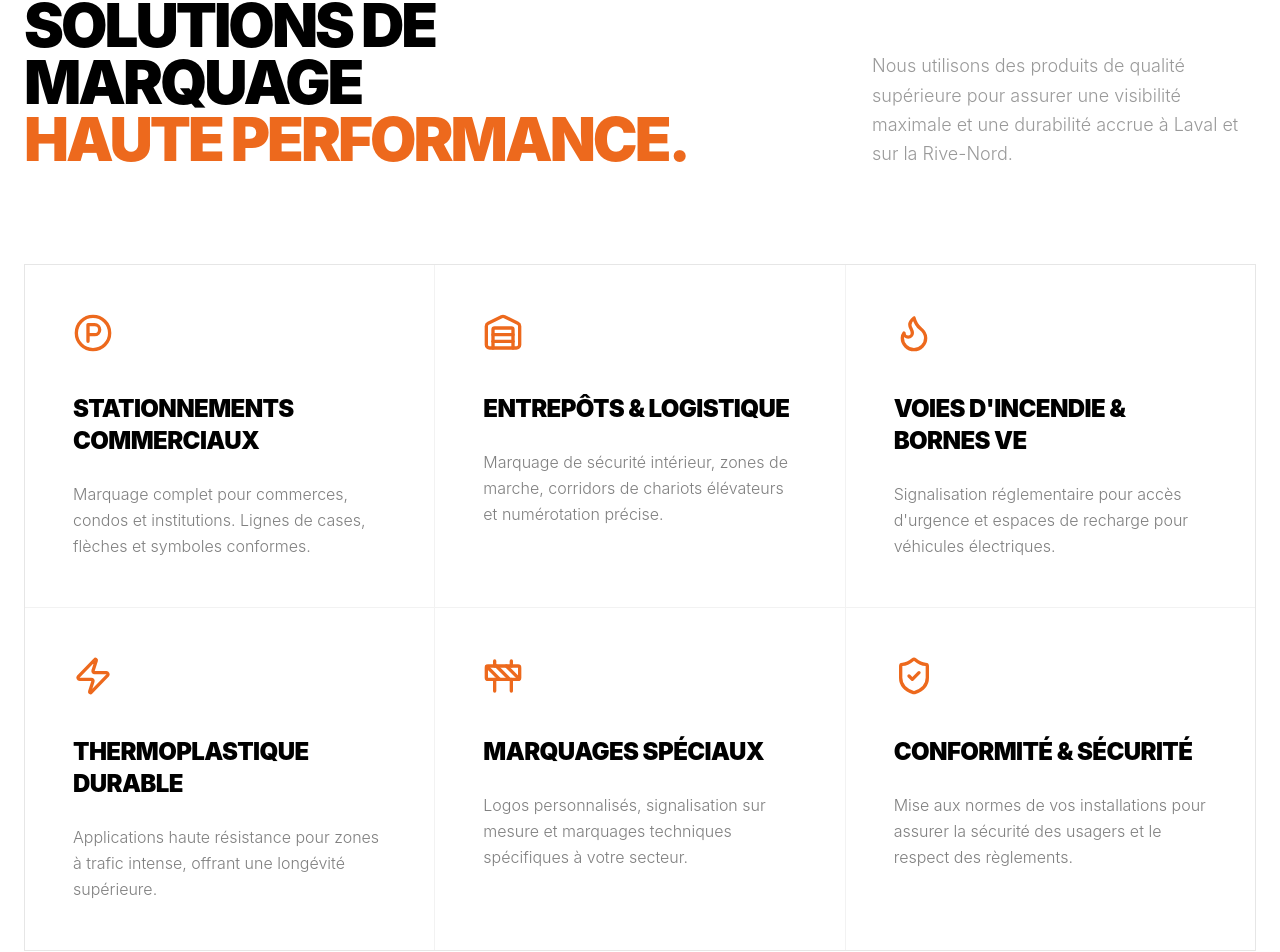
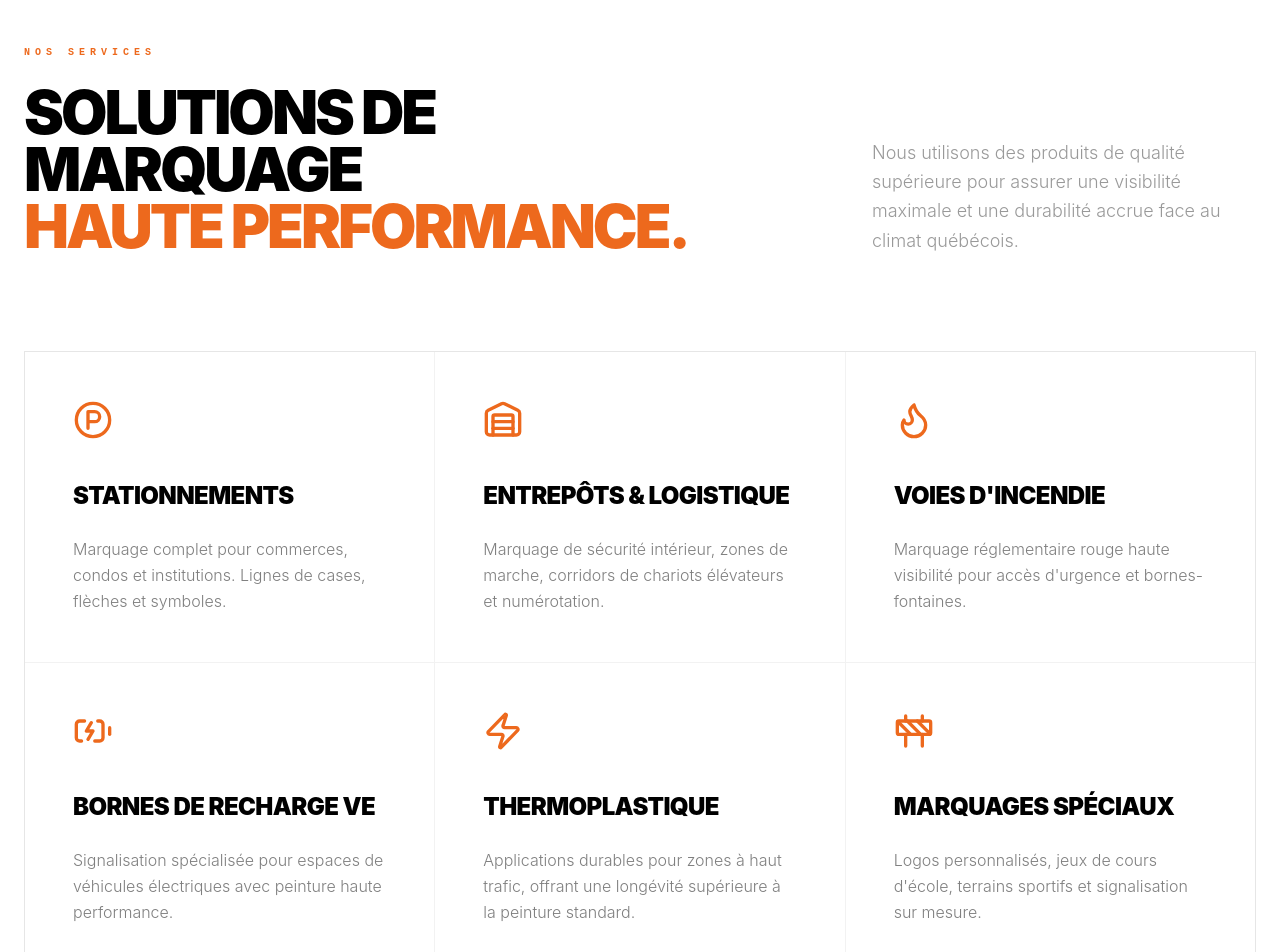
Before and after one commit to anon00/nordmarq-website, a React (Vite) app: page / in a window 1280 px wide. Shown: the part 1223-2175 px from the top of the page. Built offline with nearby package versions, Linux system fonts and the light colour scheme.

Commit message:
feat: Update hero section copy and button text
Refines the main hero section's headline and descriptive text to be more impactful and better reflect the commercial and compliant nature of the line marking services. Also updates the call-to-action button text for consistency.

```diff
--- a/src/App.tsx
+++ b/src/App.tsx
@@ -106,7 +106,7 @@ const Navbar = () => {
                 onClick={() => setIsOpen(false)}
                 className="mt-4 bg-nord-orange text-white px-10 py-5 text-sm font-black uppercase tracking-widest"
               >
-                Estimation gratuite
+                Soumission Gratuite
               </a>
             </div>
           </motion.div>
@@ -139,11 +139,11 @@ const Hero = () => {
             <span className="text-nord-orange font-mono text-[10px] font-black uppercase tracking-[0.5em]">Laval • Rive-Nord • Grand Montréal</span>
           </div>
           <h1 className="text-4xl sm:text-6xl md:text-8xl font-black text-white leading-[1.1] md:leading-[0.95] mb-8 md:mb-10 tracking-tighter uppercase">
-            MARQUAGE<br />
-            <span className="text-nord-orange">PROFESSIONNEL.</span>
+            MARQUAGE COMMERCIAL<br />
+            <span className="text-nord-orange">CLAIR & CONFORME.</span>
           </h1>
           <p className="text-base md:text-2xl text-white/60 mb-10 md:mb-14 font-light leading-relaxed max-w-2xl">
-            Traçage de lignes durable pour stationnements commerciaux et entrepôts industriels. Une exécution rigoureuse adaptée aux besoins des entreprises de Laval et de la Rive-Nord.
+            Optimisez la circulation et la sécurité de vos surfaces avec un traçage de lignes haute précision. Solutions durables pour stationnements et entrepôts à Laval et sur la Rive-Nord.
           </p>
           <div className="flex flex-col sm:flex-row gap-4 md:gap-6">
             <a href="#quote" className="group bg-nord-orange text-white px-10 md:px-12 py-5 md:py-6 font-black uppercase tracking-widest flex items-center justify-center gap-4 hover:bg-white hover:text-black transition-all text-xs md:text-sm">
@@ -172,13 +172,13 @@ const TrustBar = () => {
   ];
 
   return (
-    <div className="bg-black border-y border-white/10 py-12 md:py-16">
+    <div className="bg-black border-y border-white/10 py-12">
       <div className="max-w-7xl mx-auto px-6">
         <div className="grid grid-cols-2 md:grid-cols-4 gap-y-12 gap-x-6">
           {trustPoints.map((point, index) => (
             <div key={index} className="flex flex-col md:flex-row items-center justify-center gap-4 text-center md:text-left group">
               <div className="text-nord-orange group-hover:scale-110 transition-transform p-3 bg-white/5 rounded-full">{point.icon}</div>
-              <span className="text-[10px] font-black uppercase tracking-[0.2em] text-white/50 group-hover:text-white transition-colors max-w-[140px] md:max-w-none">{point.text}</span>
+              <span className="text-[10px] font-black uppercase tracking-[0.2em] text-white/50 group-hover:text-white transition-colors max-w-[120px] md:max-w-none">{point.text}</span>
             </div>
           ))}
         </div>
@@ -190,39 +190,39 @@ const TrustBar = () => {
 const Services = () => {
   const services = [
     {
-      title: "Stationnements Commerciaux",
-      desc: "Marquage complet pour commerces, condos et institutions. Lignes de cases, flèches et symboles conformes.",
+      title: "Stationnements",
+      desc: "Marquage complet pour commerces, condos et institutions. Lignes de cases, flèches et symboles.",
       icon: <ParkingCircle className="w-10 h-10" />,
     },
     {
       title: "Entrepôts & Logistique",
-      desc: "Marquage de sécurité intérieur, zones de marche, corridors de chariots élévateurs et numérotation précise.",
+      desc: "Marquage de sécurité intérieur, zones de marche, corridors de chariots élévateurs et numérotation.",
       icon: <Warehouse className="w-10 h-10" />,
     },
     {
-      title: "Voies d'Incendie & Bornes VE",
-      desc: "Signalisation réglementaire pour accès d'urgence et espaces de recharge pour véhicules électriques.",
+      title: "Voies d'Incendie",
+      desc: "Marquage réglementaire rouge haute visibilité pour accès d'urgence et bornes-fontaines.",
       icon: <Flame className="w-10 h-10" />,
     },
     {
-      title: "Thermoplastique Durable",
-      desc: "Applications haute résistance pour zones à trafic intense, offrant une longévité supérieure.",
+      title: "Bornes de Recharge VE",
+      desc: "Signalisation spécialisée pour espaces de véhicules électriques avec peinture haute performance.",
+      icon: <BatteryCharging className="w-10 h-10" />,
+    },
+    {
+      title: "Thermoplastique",
+      desc: "Applications durables pour zones à haut trafic, offrant une longévité supérieure à la peinture standard.",
       icon: <Zap className="w-10 h-10" />,
     },
     {
       title: "Marquages Spéciaux",
-      desc: "Logos personnalisés, signalisation sur mesure et marquages techniques spécifiques à votre secteur.",
+      desc: "Logos personnalisés, jeux de cours d'école, terrains sportifs et signalisation sur mesure.",
       icon: <Construction className="w-10 h-10" />,
-    },
-    {
-      title: "Conformité & Sécurité",
-      desc: "Mise aux normes de vos installations pour assurer la sécurité des usagers et le respect des règlements.",
-      icon: <ShieldCheck className="w-10 h-10" />,
     },
   ];
 
   return (
-    <section id="services" className="py-24 md:py-48 bg-white">
+    <section id="services" className="py-32 bg-white">
       <div className="max-w-7xl mx-auto px-6">
         <div className="flex flex-col md:flex-row justify-between items-end mb-24 gap-10">
           <div className="max-w-2xl">
@@ -232,13 +232,13 @@ const Services = () => {
             </h2>
           </div>
           <p className="text-black/40 max-w-sm font-light leading-relaxed text-lg">
-            Nous utilisons des produits de qualité supérieure pour assurer une visibilité maximale et une durabilité accrue à Laval et sur la Rive-Nord.
+            Nous utilisons des produits de qualité supérieure pour assurer une visibilité maximale et une durabilité accrue face au climat québécois.
           </p>
         </div>
 
         <div className="grid md:grid-cols-2 lg:grid-cols-3 gap-px bg-black/5 border border-black/5">
           {services.map((s, i) => (
-            <div key={i} className="bg-white p-10 md:p-12 hover:bg-black group transition-all duration-500">
+            <div key={i} className="bg-white p-12 hover:bg-black group transition-all duration-500">
               <div className="text-nord-orange mb-10 group-hover:scale-110 transition-transform duration-500 origin-left">
                 {s.icon}
               </div>
@@ -263,12 +263,12 @@ const Results = () => {
       desc: "Des lignes nettes et contrastées pour une compréhension immédiate des zones de circulation.",
     },
     {
+      title: "Sécurité Accrue",
+      desc: "Réduction des risques d'accidents grâce à une signalisation claire pour piétons et véhicules.",
+    },
+    {
       title: "Circulation Fluide",
       desc: "Optimisation de l'espace pour maximiser le nombre de cases et améliorer le flux du trafic.",
-    },
-    {
-      title: "Sécurité Accrue",
-      desc: "Réduction des risques d'accidents grâce à une signalisation claire pour piétons et véhicules.",
     },
     {
       title: "Zones Mieux Définies",
@@ -277,7 +277,7 @@ const Results = () => {
   ];
 
   return (
-    <section className="py-24 md:py-48 bg-black overflow-hidden">
+    <section className="py-32 md:py-48 bg-black overflow-hidden">
       <div className="max-w-7xl mx-auto px-6">
         <div className="grid lg:grid-cols-2 gap-20 items-center">
           <div>
@@ -324,23 +324,23 @@ const Process = () => {
   const steps = [
     {
       num: "01",
-      title: "Consultation",
-      desc: "Analyse de vos besoins spécifiques, mesure des surfaces et évaluation des contraintes techniques."
+      title: "Analyse & Planification",
+      desc: "Étude rigoureuse des plans, mesure des surfaces et établissement d'un calendrier d'intervention optimisé."
     },
     {
       num: "02",
-      title: "Planification",
-      desc: "Élaboration d'un plan de marquage optimisé et choix des matériaux selon l'usage de la surface."
+      title: "Préparation Technique",
+      desc: "Nettoyage industriel et délimitation précise pour garantir une adhérence maximale et des lignes nettes."
     },
     {
       num: "03",
-      title: "Préparation",
-      desc: "Nettoyage et préparation rigoureuse du support pour garantir une adhérence maximale de la peinture."
+      title: "Exécution Normée",
+      desc: "Application avec équipement de pointe et matériaux certifiés selon les standards de l'industrie."
     },
     {
       num: "04",
-      title: "Réalisation",
-      desc: "Application précise avec un équipement professionnel pour un résultat net et durable."
+      title: "Contrôle & Livraison",
+      desc: "Inspection finale de la conformité et remise d'un site propre, sécuritaire et prêt à l'usage."
     }
   ];
 
@@ -449,7 +449,7 @@ const WhyUs = () => {
 
 const ServiceArea = () => {
   return (
-    <section className="py-24 md:py-48 bg-black relative overflow-hidden">
+    <section className="py-32 bg-black relative overflow-hidden">
       {/* Abstract Map Background */}
       <div className="absolute inset-0 opacity-10 pointer-events-none">
         <svg width="100%" height="100%" viewBox="0 0 800 400" fill="none" xmlns="http://www.w3.org/2000/svg">
@@ -525,7 +525,7 @@ const FAQ = () => {
   ];
 
   return (
-    <section id="faq" className="py-24 md:py-48 bg-white">
+    <section id="faq" className="py-32 bg-white">
       <div className="max-w-4xl mx-auto px-6">
         <div className="text-center mb-24">
           <span className="text-nord-orange font-mono text-[10px] font-black uppercase tracking-[0.5em] mb-6 block">Questions</span>
```
